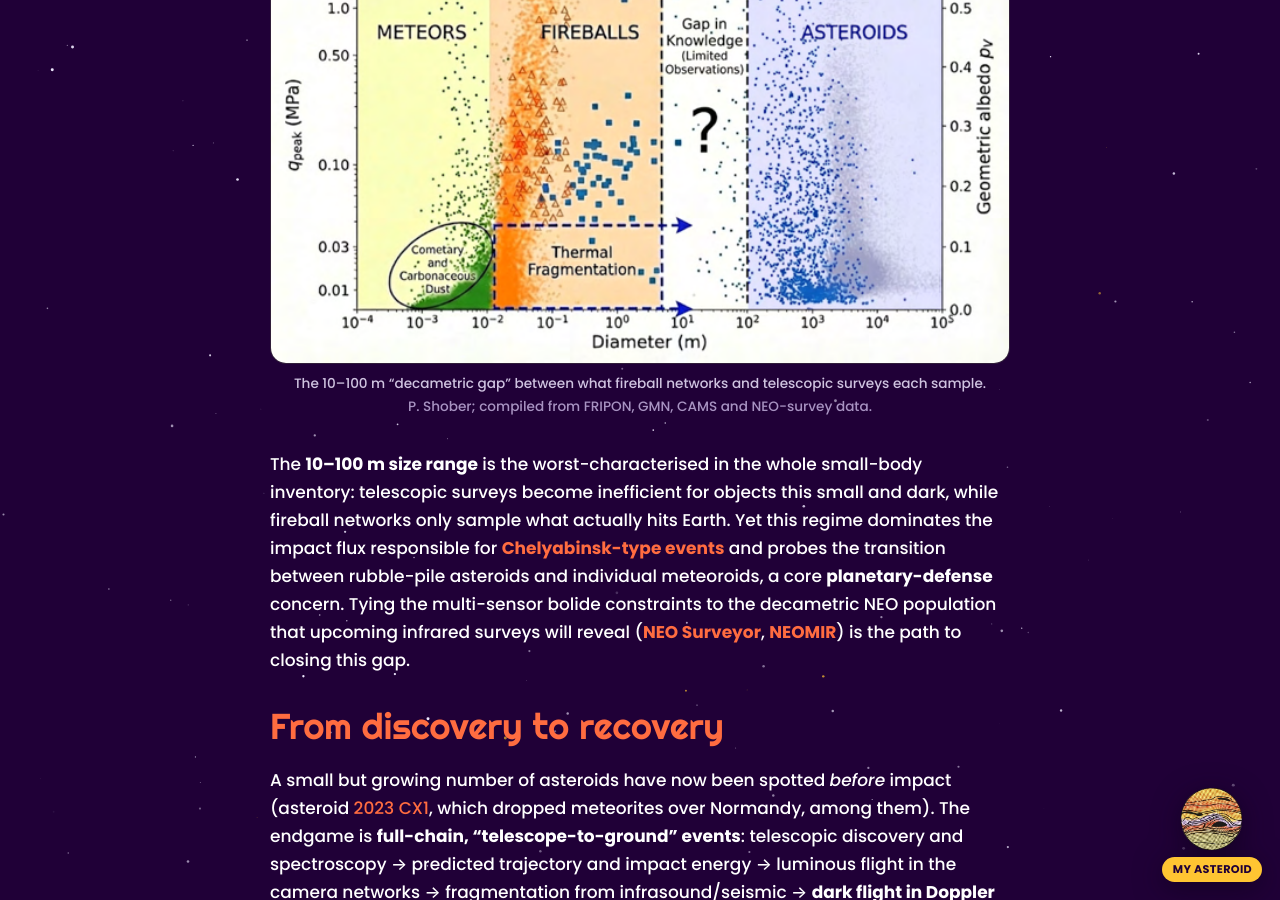
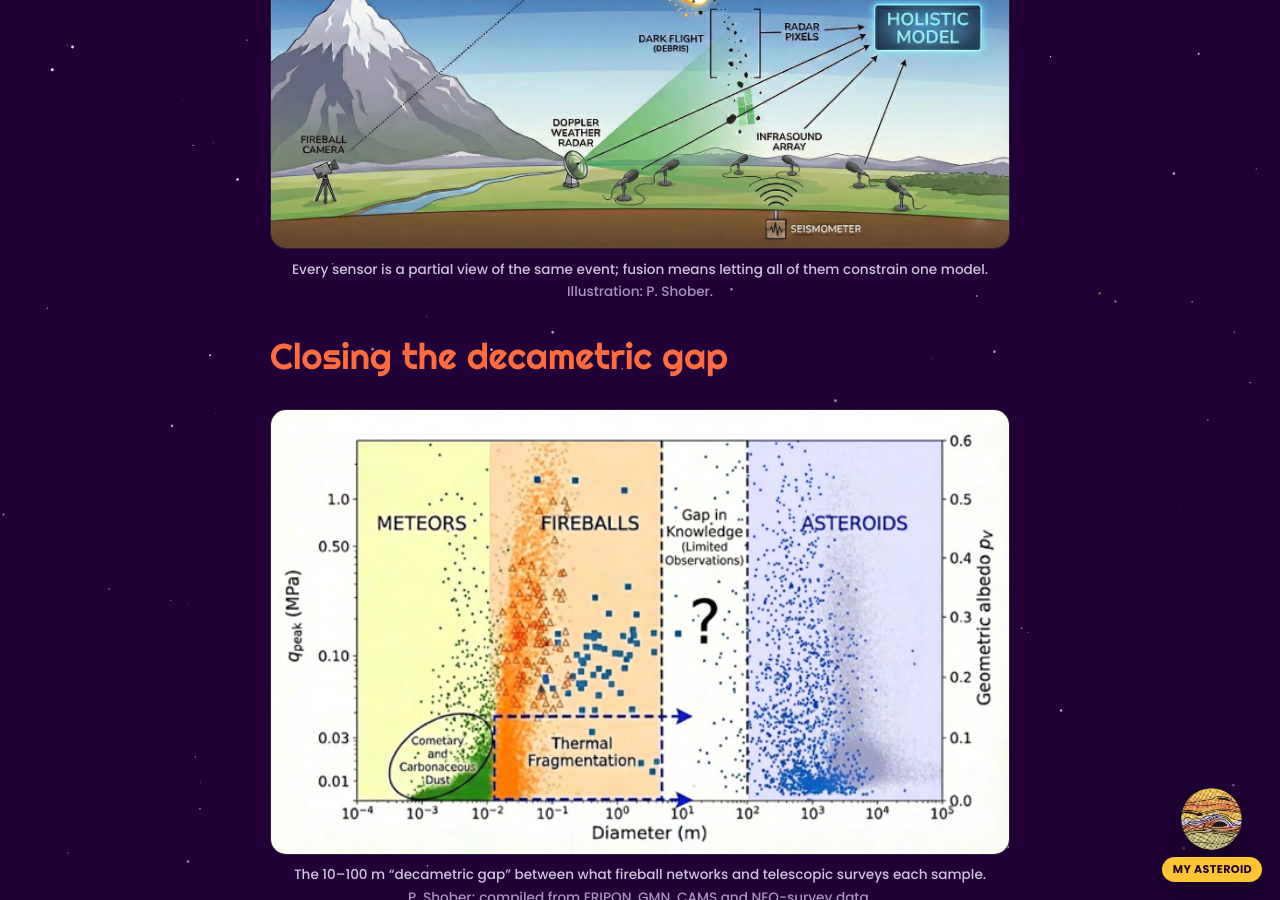
Before and after one commit to pshober/pshober.github.io, a Jekyll site: the page built from research/sensor-fusion.md, in a window 1280 px wide and 900 px high, scrolled down 2188 px. Built offline with Jekyll 4.4.1, drawn with Linux system fonts in a browser that asks for light colours.

Commit message:
Reorder homepage cards; use Patrick's own perihelion-filter artwork
- Meteor-shower (The Conversation) card now leads; perihelion paper second.
- Perihelion card art is now the double-filter figure from Patrick's talks
  and posters (~/Pictures/carbon_filter_presentation.png), square-cropped so
  all three bands — thermal fragmentation, atmosphere, meteorite collection —
  read at card size.
- /research/perihelion-filtering/ swaps its 421px French-language figure
  (Nature Astronomy branded, extracted from a CNAP slide) for the full-width
  English original at 1600px; the old low-res file is removed.
- /research/sensor-fusion/ gains the end-to-end holistic-model figure in the
  fusion section — it shows every sensor converging on one model, which is
  exactly that section's argument, and complements the hero diagram of what
  observes a fall.

These are the author's own illustrations, which also settles the reuse
question flagged when the figures were first pulled out of a slide deck.

Co-Authored-By: Claude Fable 5 <noreply@anthropic.com>

```diff
--- a/research/sensor-fusion.md
+++ b/research/sensor-fusion.md
@@ -57,6 +57,11 @@ strength and fragment size-frequency, with realistic uncertainties propagated to
 predicted fall ellipse, rather than single best-fit values, with a forward model coupled
 to **hierarchical MCMC** so constraints can be inferred jointly across events.
 
+<figure class="fig" data-lightbox data-full="/assets/img/research/end-to-end-model.webp" data-cap="End to end: a telescopic pre-impact detection, the luminous fireball and its fragmentation, the dark flight of the debris, and the ground and radar sensors that catch it — every stream feeding one holistic model.">
+  <img src="/assets/img/research/end-to-end-model.webp" alt="Diagram of the full observation chain: a ground-based telescope and satellite catch the asteroid pre-impact, a fireball camera records the luminous phase and fragmentation event, Doppler weather radar sweeps the dark-flight debris as radar pixels, and an infrasound array and seismometer record the event — all arrows converging on a single holistic model" loading="lazy" width="1600" height="873">
+  <figcaption>Every sensor is a partial view of the same event; fusion means letting all of them constrain one model. <span class="muted">Illustration: P.&nbsp;Shober.</span></figcaption>
+</figure>
+
 ## Closing the decametric gap {#decametric-gap}
 
 <figure class="fig" data-lightbox data-full="/assets/img/research/decametric-gap.png" data-cap="Observational coverage of small bodies by size: telescopes constrain the large end, fireball networks the small end, leaving a poorly-sampled 10–100 m “gap in knowledge.”">
```
Also changed, not shown: _data/highlights.yml (+17 -18 lines), research/perihelion-filtering.md (+2 -2 lines), assets/img/media/perihelion-filter-card.webp (added), assets/img/research/end-to-end-model.webp (added), assets/img/research/perihelion-filter.webp (added), assets/img/research/perihelion-two-filter.png (deleted).
